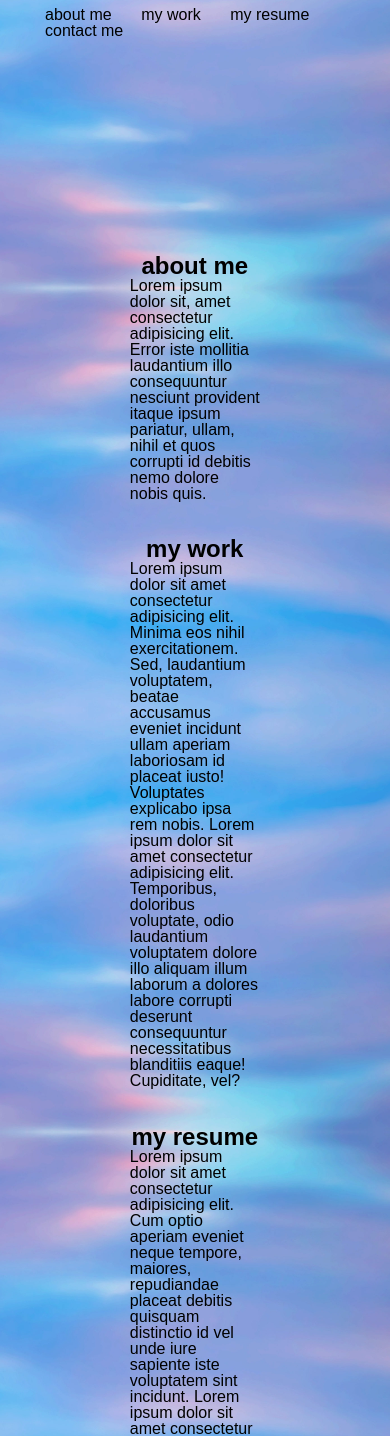
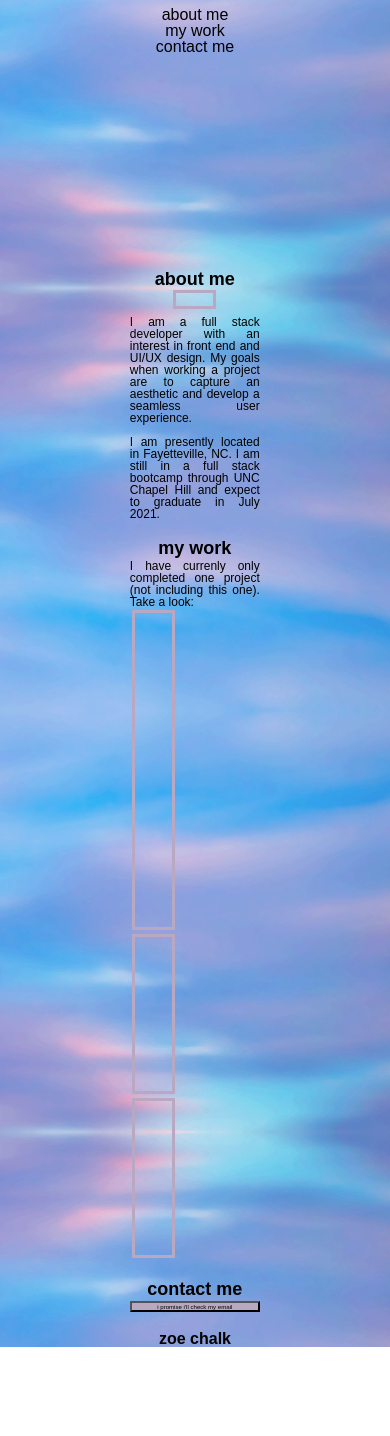
Before and after one commit to zchalk/Porfolio, a plain HTML site: page index.html in a window 390 px wide. Shown: the part 134-1570 px from the top of the page. After the commit the page ends 1481 px from the top, so only its background shows below. Drawn offline with Linux system fonts and the light colour scheme; a web font is replaced by a local one.

Commit message:
many style changes

```diff
--- a/assets/style.css
+++ b/assets/style.css
@@ -1,10 +1,11 @@
 :root {
-    --element-background-color :  rgb(140, 160, 177);
+    --accent_color:  rgb(184, 168, 194);
 }
 
 * {
     box-sizing: border-box;
     font-family: 'Lexend Mega', sans-serif;
+    font-size: 100%;
 
 }
 html {
@@ -23,10 +24,10 @@ main{
     margin-top: 50%;
 }
 header {
-    /* background-color: rgb(140, 160, 177); */
     display: flex;
     flex-direction: column;
     justify-content: space-around;
+    position: relative;
     padding: 20px;
     margin-top: 20%;
     width: 100%;
@@ -34,7 +35,6 @@ header {
 header h1 {
     font-size: xx-large;
     text-align: center;
-    /* font-family: 'Righteous', cursive; */
 
 }
 header p {
@@ -50,10 +50,14 @@ nav {
 nav ul {
     list-style-type: none;
     text-decoration: none;
+
 }
  nav ul li {
     display: inline-block;
-    margin-left: 25px;
+    margin-right: 2.5em;
+    margin-left: 2.5em;
+
+
     text-decoration: none;
  }
  nav ul li a {
@@ -61,19 +65,8 @@ nav ul {
     color:black;
  }
 
- figure {
-    height: 800px;
-    width: 100%;
-    margin-bottom: 25px;
-    background-image: url("https://uploads7.wikiart.org/images/pablo-picasso/cat-eating-a-bird-1939.jpg!Large.jpg");
-    background-size: cover;
-    background-position: center;
- }
 
  main section {
-     /* border-style: solid; */
-     /* border-color: cornflowerblue; */
-     /* background-color: rgb(140, 160, 177) ; */
      flex-direction: column;
      max-width: 33.3%;
      margin-left: 33.3%;
@@ -81,27 +74,111 @@ nav ul {
      justify-content: space-evenly;
      margin-bottom: 5%;
  }
+ #mypic {
+     border-style: solid;
+     padding: 5%;
+     min-height: 10%;
+     width: 33.3%;
+     border-color: var(--accent_color);
+ }
+
+ #mypic:hover {
+     content: url(images/me_irl_in_shades.jpg);
+ }
 
  section h2 {
      display: flex;
      flex-direction: column;
      justify-content: center;
-     /* border-style: solid; */
-     /* border-color: crimson; */
      min-height: 200%;
      min-width: 33.3%;
      text-align: center;
-     /* padding: 5%; */
-     /* font-family: 'Righteous', cursive; */
      font-size: x-large;
+     padding-bottom: 2%;
  }
  section p {
      display: flex;
+     text-align: justify;
      justify-content: space-between;
  }
 
+
+ #myprojects {
+     display: flex;
+     flex-wrap: wrap;
+     justify-content: flex-start;
+     width: 33.3%;
+     margin: 0;
+ }
+.large_project_slot {
+    border-style: solid;
+    border-color: var(--accent_color);
+    flex-basis: auto;
+    min-height: 20em;
+    width: 100%;
+    margin: 5%;
+    position: relative;
+
+
+}
+.large_project_slot:hover {
+    background-image: url(https://cdn130.picsart.com/269868497006201.png?type=webp&to=min&r=640);
+    background-size: cover;
+    background-position: center;
+    background-repeat: no-repeat;
+}
+
+
+.small_projects_slot {
+    border-style: solid;
+    border-color: var(--accent_color);
+    min-height: 10em;
+    margin: 5%;
+    padding: 20%;
+    flex-basis: 40%;
+
+}
+
+.small_projects_slot:hover {
+    background-image: url(https://cdn130.picsart.com/269868497006201.png?type=webp&to=min&r=640);
+    background-size: cover;
+    background-position: center;
+    background-repeat: no-repeat;
+}
+ form {
+     display: flex;
+     flex-direction: column;
+     justify-content: center;
+
+ }
+#button {
+    background-color: var(--accent_color) ;
+}
+
  footer {
-     background-color: var(--element-background-color);
      text-align: center;
 
  }
+
+ @media only screen and (max-width: 768px) {
+    section p {
+        font-size: 75%;
+    }
+    section h2 {
+        font-size: large;
+    }
+    #button {
+        font-size: 75%;
+    }
+ }
+
+ @media only screen and (max-width: 540px) {
+    nav ul {
+        display: flex;
+        flex-direction: column;
+        text-align: center;
+    }
+    #button {
+        font-size:38%;
+    }
+ }
--- a/index.html
+++ b/index.html
@@ -9,13 +9,11 @@
       <link rel="stylesheet" type="text/css" href="./assets/style.css" />
       <link rel="preconnect" href="https://fonts.gstatic.com">
       <link href="https://fonts.googleapis.com/css2?family=Lexend+Mega&display=swap" rel="stylesheet">
-      <link href="https://fonts.googleapis.com/css2?family=Righteous&display=swap" rel="stylesheet">
     </head>
 
     <body>
       <header>
         <h1>zoe chalk</h1>
-        <!-- <p> full stack portfolio</p> -->
         <nav>
           <ul>
               <li>
@@ -25,38 +23,41 @@
                 <a href= "#mywork">my work</a>
              </li>
               <li>
-                 <a href= "#myresume">my resume</a>
-              </li>
-              <li>
                 <a href= "#contactme">contact me</a>
               </li>
           </ul>
         </nav>
       </header>
 
-      <!-- <figure alt= " cat eating a bird - pablo picasso 1939"></figure> -->
 
       <main>
         <section id= "aboutme">
           <h2>about me</h2>
-          <p>Lorem ipsum dolor sit, amet consectetur adipisicing elit. Error iste mollitia laudantium illo consequuntur nesciunt provident itaque ipsum pariatur, ullam, nihil et quos corrupti id debitis nemo dolore nobis quis.</p>
+          <section id= "mypic"> </section>
+          <p>I am a full stack developer with an interest in front end and UI/UX design. My goals when working a project are to capture an aesthetic and develop a seamless user experience. <br> <br> I am presently located in Fayetteville, NC. I am still in a full stack bootcamp through UNC Chapel Hill and expect to graduate in July 2021.</p>
         </section>
-        <br>
         <section id= "mywork">
           <h2>my work</h2>
-          <p> Lorem ipsum dolor sit amet consectetur adipisicing elit. Minima eos nihil exercitationem. Sed, laudantium voluptatem, beatae accusamus eveniet incidunt ullam aperiam laboriosam id placeat iusto! Voluptates explicabo ipsa rem nobis. Lorem ipsum dolor sit amet consectetur adipisicing elit. Temporibus, doloribus voluptate, odio laudantium voluptatem dolore illo aliquam illum laborum a dolores labore corrupti deserunt consequuntur necessitatibus blanditiis eaque! Cupiditate, vel?</p>
+          <p> I have currenly only completed one project (not including this one). Take a look:</p>
+          <section id= "myprojects">
+            <div class= "large_project_slot">
+              <a href= "#"></a>
+            </div>
+            <div class= "small_projects_slot">
+            <a href= "https://github.com/zchalk/Zoes-Horiseon-Code-Refactor"></a>
+            </div>
+            <div class= "small_projects_slot">
+            <a href= "https://google.com"></a>
+            </div>
+          </section>
         </section>
-        <br>
-        <section id= "myresume">
-          <h2>my resume</h2>
-          <p>Lorem ipsum dolor sit amet consectetur adipisicing elit. Cum optio aperiam eveniet neque tempore, maiores, repudiandae placeat debitis quisquam distinctio id vel unde iure sapiente iste voluptatem sint incidunt. Lorem ipsum dolor sit amet consectetur adipisicing elit. Reprehenderit eligendi dolor cum temporibus reiciendis ut facilis praesentium totam quidem sint magni deserunt saepe earum tempora itaque explicabo amet, perferendis ab.</p>
-        </section>
-        <br>
         <section id= "contactme">
           <h2>contact me</h2>
-          <p>Lorem ipsum dolor sit amet consectetur adipisicing elit. Blanditiis ipsa aspernatur libero! Assumenda nesciunt labore dolore sapiente repudiandae pariatur. Magni ad quod enim quam accusamus est, necessitatibus ab hic quia. Lorem ipsum dolor sit amet consectetur adipisicing elit. Labore esse molestias ea eaque? Aspernatur hic sapiente exercitationem porro delectus? Aspernatur dicta animi natus nemo quidem voluptate culpa vitae voluptas sint?</p>
+          <form action="mailto:zoechalk1@gmail.com" method="post" enctype="text/plain">
+            <input type="submit" value="i promise i'll check my email" id= "button">
+            </form>
+
         </section>
-        <br>
       </main>
 
       <footer>
```
Also changed, not shown: assets/images/me_irl_in_shades.jpg (added), 1 other file.
